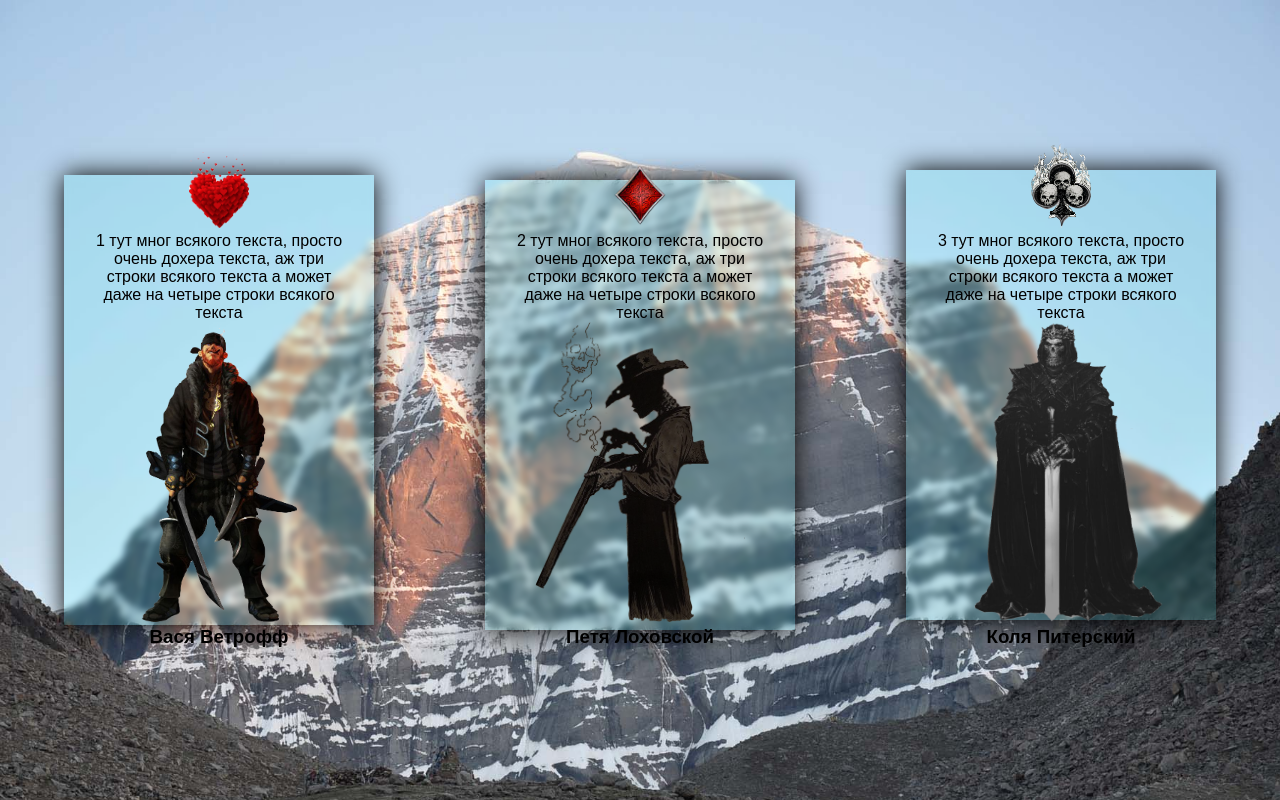
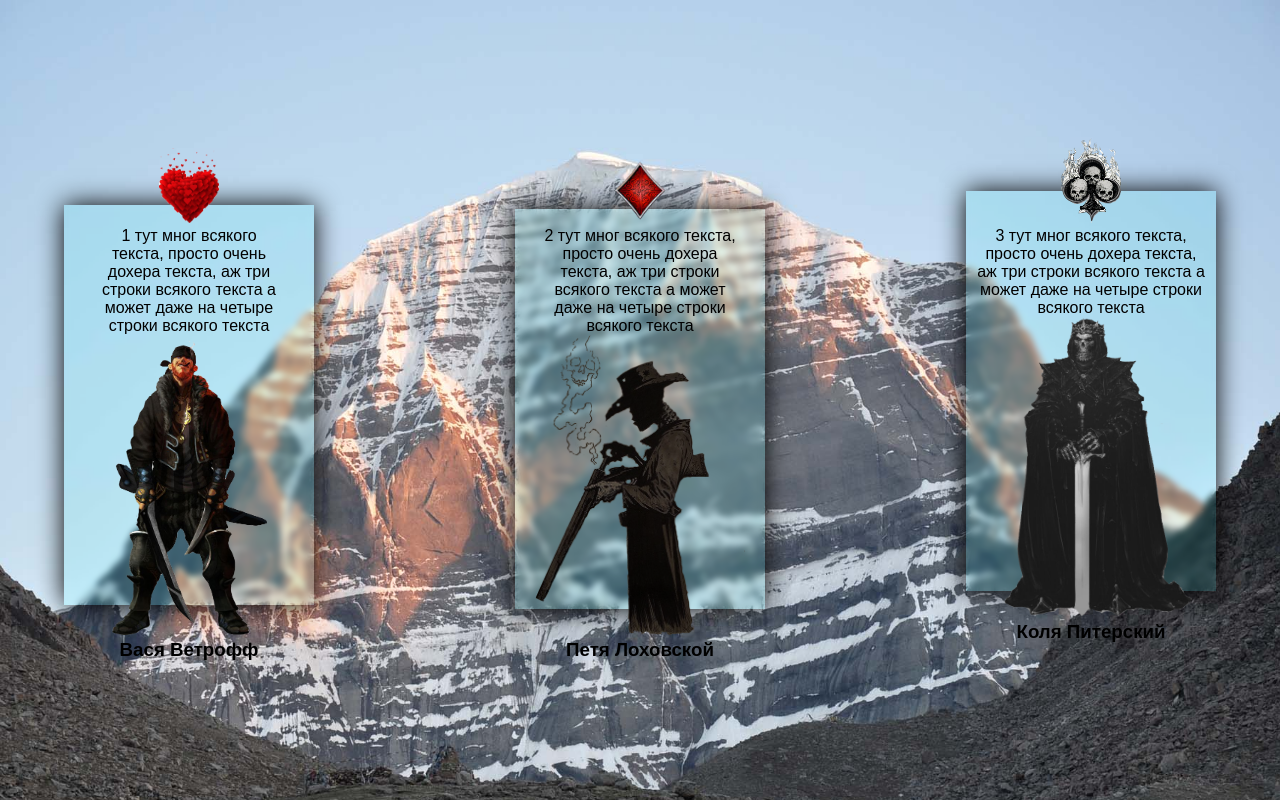
Before and after one commit to orbital13/test, a plain HTML site: page index.html in a window 1280 px wide. Drawn offline with Linux system fonts and the light colour scheme.

Commit message:
Update style.css

```diff
--- a/style.css
+++ b/style.css
@@ -27,8 +27,8 @@ body{
 	display: flex;
 	justify-content:center;
 	align-items: center;
-	width:310px;
-	height: 450px;
+	width:250px;
+	height: 400px;
 	<!background: #222;>
 	background-radius: 20px;
 	box-shadow: 0 0 25px #000;
@@ -43,3 +43,6 @@ body{
 	width:60px;
 
 }
+.container .block .face{
+	height: 250;
+}
```
